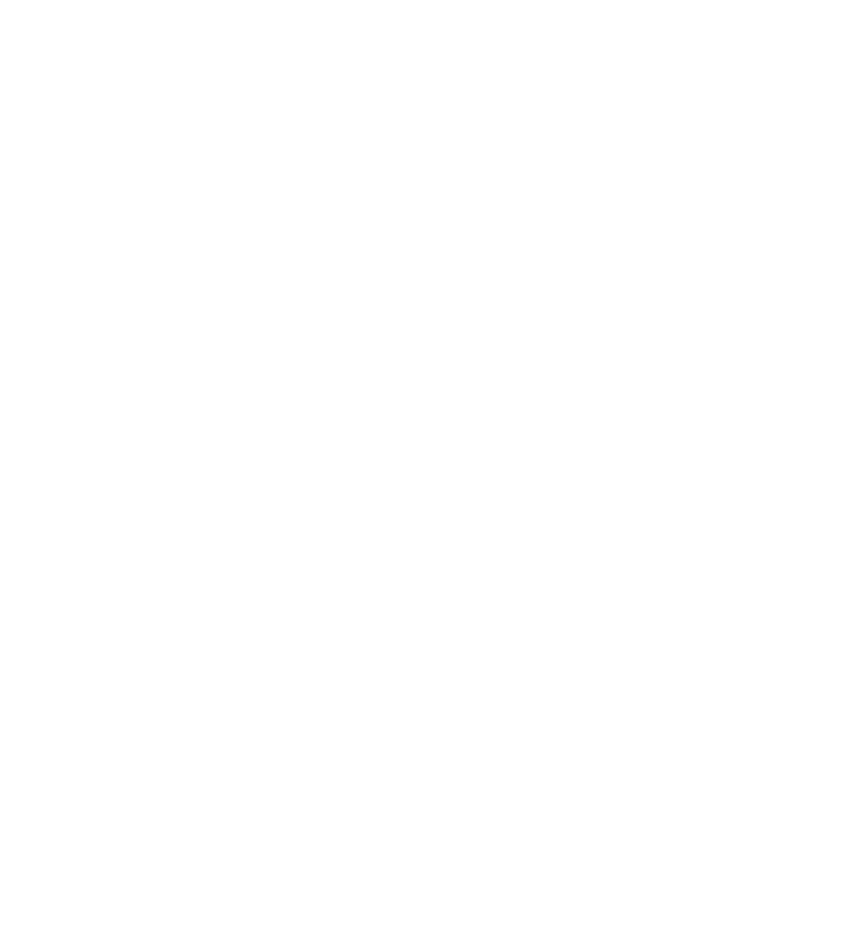
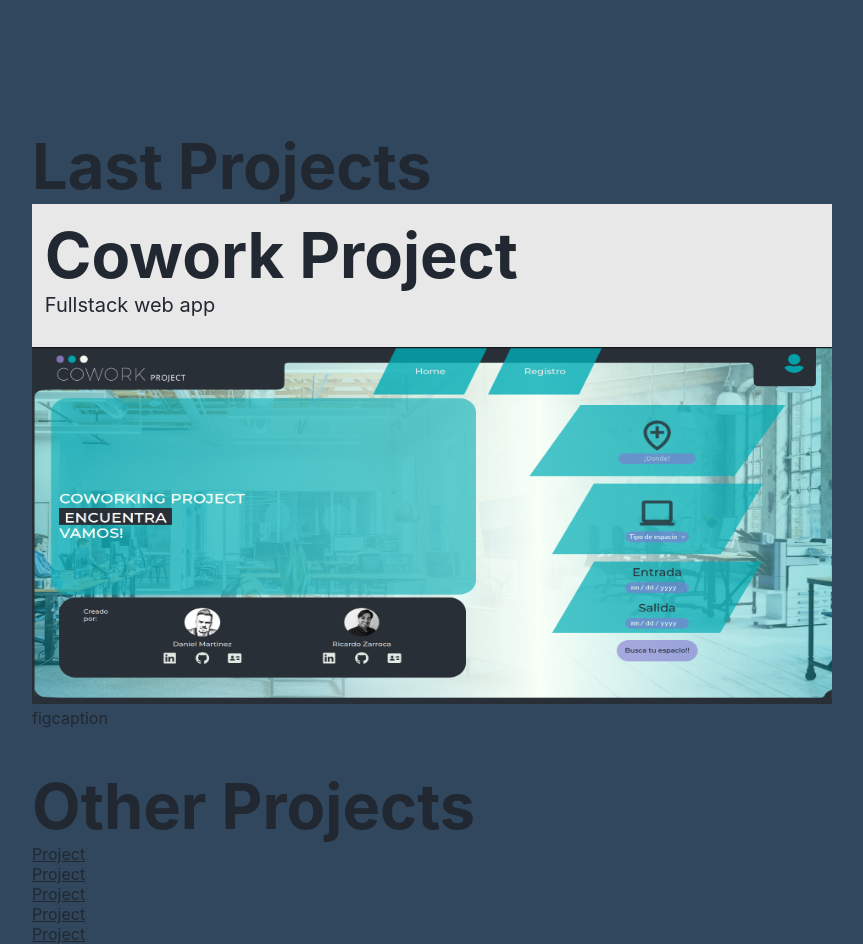
Before and after one commit to rzarroca/portfolio, a React (Create React App) app: page / in a window 1280 px wide. Shown: the part 1880-2824 px from the top of the page, without its empty margins (96-959 px from the left). Before the commit the page ends 1600 px from the top, so only its background shows below. Built offline with nearby package versions, Linux system fonts and the light colour scheme.

Commit message:
Page Project: Structuring HTML

```diff
--- a/src/App.js
+++ b/src/App.js
@@ -1,11 +1,13 @@
 import { Landing } from 'pages/landing/Landing'
 import { About } from 'pages/About/About'
+import { Projects } from './pages/Projects/Projects'
 
 export function App () {
   return (
     <main>
       <Landing />
       <About />
+      <Projects />
     </main>
   )
 }
--- a/src/pages/Projects/Projects.js
+++ b/src/pages/Projects/Projects.js
@@ -2,13 +2,19 @@
 import { FullPage } from 'components/FullPage/FullPage'
 import { CardProject } from 'components/CardProject/CardProject'
 
+import WebApp from 'assets/images/webApp.jpg'
+
 export function Projects () {
   return (
     <FullPage background='primary' extend>
-      <div className='project-structure'>
-        <section>
+      <div className='project'>
+        <section className='project-section'>
           <h1>Last Projects</h1>
-          <CardProject>
+          <CardProject
+            title='cowork project'
+            description='fullstack web app'
+            image={WebApp}
+          >
             figcaption
           </CardProject>
         </section>
--- a/src/pages/Projects/projects.css
+++ b/src/pages/Projects/projects.css
@@ -1,4 +1,4 @@
-.project-structure {
+.project {
   grid-area: 2/2/3/3;
 
   display: flex;
@@ -6,3 +6,6 @@
     gap: 5vw;
     overflow: hidden;
 }
+
+.project-section {
+}
```
